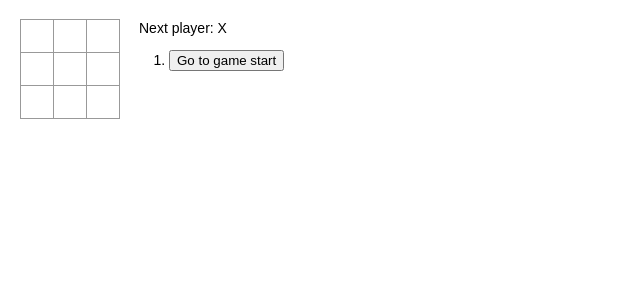
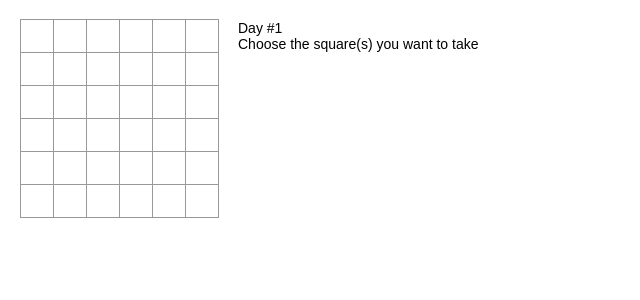
Before and after one commit to sozysozbot/masumetrix, a React (Create React App) app: page / in a window 1280 px wide. Shown: the top 300 px of the page, without its empty margins (0-640 px from the left). Built offline with nearby package versions, Linux system fonts and the light colour scheme.

Commit message:
add the cell states

```diff
--- a/src/index.tsx
+++ b/src/index.tsx
@@ -1,15 +1,30 @@
 import React from 'react';
 import ReactDOM from 'react-dom/client';
+import type * as CSS from 'csstype';
 import './index.css';
 
-type CellContent = 'X' | 'O' | null;
+type CellContent = { is_red: boolean, is_finalized: boolean } | null;
 
 type SquareProps = { onClick: () => void, value: CellContent }
 
 function Square(props: SquareProps): JSX.Element {
+	if (props.value === null) {
+		return (
+			<button className="square" onClick={props.onClick}>
+				{null}
+			</button>
+		);
+	}
+	const { is_red, is_finalized } = props.value
+	const style: CSS.Properties = {
+		color: is_red ? "rgb(234, 35, 0)" : "#000000"
+	}
+
+	const value = is_finalized ? "○" : "☆"
+
 	return (
-		<button className="square" onClick={props.onClick}>
-			{props.value}
+		<button className="square" onClick={props.onClick} style={style}>
+			{value}
 		</button>
 	);
 }
@@ -38,19 +53,52 @@ class Board extends React.Component<BoardProps, {}> {
 		return (
 			<div>
 				<div className="board-row">
-					{this.renderSquare(0)}
-					{this.renderSquare(1)}
-					{this.renderSquare(2)}
+					{this.renderSquare(0 * 6 + 0)}
+					{this.renderSquare(0 * 6 + 1)}
+					{this.renderSquare(0 * 6 + 2)}
+					{this.renderSquare(0 * 6 + 3)}
+					{this.renderSquare(0 * 6 + 4)}
+					{this.renderSquare(0 * 6 + 5)}
 				</div>
 				<div className="board-row">
-					{this.renderSquare(3)}
-					{this.renderSquare(4)}
-					{this.renderSquare(5)}
+					{this.renderSquare(1 * 6 + 0)}
+					{this.renderSquare(1 * 6 + 1)}
+					{this.renderSquare(1 * 6 + 2)}
+					{this.renderSquare(1 * 6 + 3)}
+					{this.renderSquare(1 * 6 + 4)}
+					{this.renderSquare(1 * 6 + 5)}
 				</div>
 				<div className="board-row">
-					{this.renderSquare(6)}
-					{this.renderSquare(7)}
-					{this.renderSquare(8)}
+					{this.renderSquare(2 * 6 + 0)}
+					{this.renderSquare(2 * 6 + 1)}
+					{this.renderSquare(2 * 6 + 2)}
+					{this.renderSquare(2 * 6 + 3)}
+					{this.renderSquare(2 * 6 + 4)}
+					{this.renderSquare(2 * 6 + 5)}
+				</div>
+				<div className="board-row">
+					{this.renderSquare(3 * 6 + 0)}
+					{this.renderSquare(3 * 6 + 1)}
+					{this.renderSquare(3 * 6 + 2)}
+					{this.renderSquare(3 * 6 + 3)}
+					{this.renderSquare(3 * 6 + 4)}
+					{this.renderSquare(3 * 6 + 5)}
+				</div>
+				<div className="board-row">
+					{this.renderSquare(4 * 6 + 0)}
+					{this.renderSquare(4 * 6 + 1)}
+					{this.renderSquare(4 * 6 + 2)}
+					{this.renderSquare(4 * 6 + 3)}
+					{this.renderSquare(4 * 6 + 4)}
+					{this.renderSquare(4 * 6 + 5)}
+				</div>
+				<div className="board-row">
+					{this.renderSquare(5 * 6 + 0)}
+					{this.renderSquare(5 * 6 + 1)}
+					{this.renderSquare(5 * 6 + 2)}
+					{this.renderSquare(5 * 6 + 3)}
+					{this.renderSquare(5 * 6 + 4)}
+					{this.renderSquare(5 * 6 + 5)}
 				</div>
 			</div>
 		);
@@ -61,15 +109,17 @@ type GameState = {
 	history: { squares: CellContent[] }[],
 	stepNumber: number,
 	xIsNext: boolean,
+	day: number,
 }
 
 class Game extends React.Component<{}, GameState> {
 	constructor(props: {}) {
 		super(props);
 		this.state = {
-			history: [{ squares: Array(9).fill(null) }],
+			history: [{ squares: Array(36).fill(null) }],
 			stepNumber: 0,
-			xIsNext: true
+			xIsNext: true,
+			day: 1,
 		};
 	}
 
@@ -81,16 +131,10 @@ class Game extends React.Component<{}, GameState> {
 		}
 		const squares = current.squares.slice();
 		if (calculateWinner(squares) || squares[i]) return;
-		squares[i] = this.state.xIsNext ? 'X' : 'O';
+		squares[i] = { is_red: true, is_finalized: false };
 		this.setState({ history: history.concat([{ squares }]), xIsNext: !this.state.xIsNext, stepNumber: history.length })
 	}
 
-	jumpTo(step: number) {
-		this.setState({
-			stepNumber: step,
-			xIsNext: (step % 2) === 0,
-		})
-	}
 
 	render() {
 		const history = this.state.history;
@@ -100,16 +144,10 @@ class Game extends React.Component<{}, GameState> {
 		}
 		const winner = calculateWinner(current.squares);
 
-		const moves = history.map((step, move: number) => {
-			const desc = move ? 'Go to move #' + move : 'Go to game start';
-			return (
-				<li key={move}>
-					<button onClick={() => this.jumpTo(move)}>{desc}</button>
-				</li>
-			);
-		});
+		const day = this.state.day;
 
-		const status = winner ? `Winner: ${winner}` : `Next player: ${this.state.xIsNext ? 'X' : 'O'}`;
+		const day_str = `Day #${day}`;
+		const status = winner ? `Winner: ${winner}` : `Choose the square(s) you want to take`;
 
 		return (
 			<div className="game">
@@ -117,8 +155,8 @@ class Game extends React.Component<{}, GameState> {
 					<Board squares={current.squares} onClick={(i: number) => this.handleClick(i)} />
 				</div>
 				<div className="game-info">
+					<div>{day_str}</div>
 					<div>{status}</div>
-					<ol>{moves}</ol>
 				</div>
 			</div>
 		);
```
